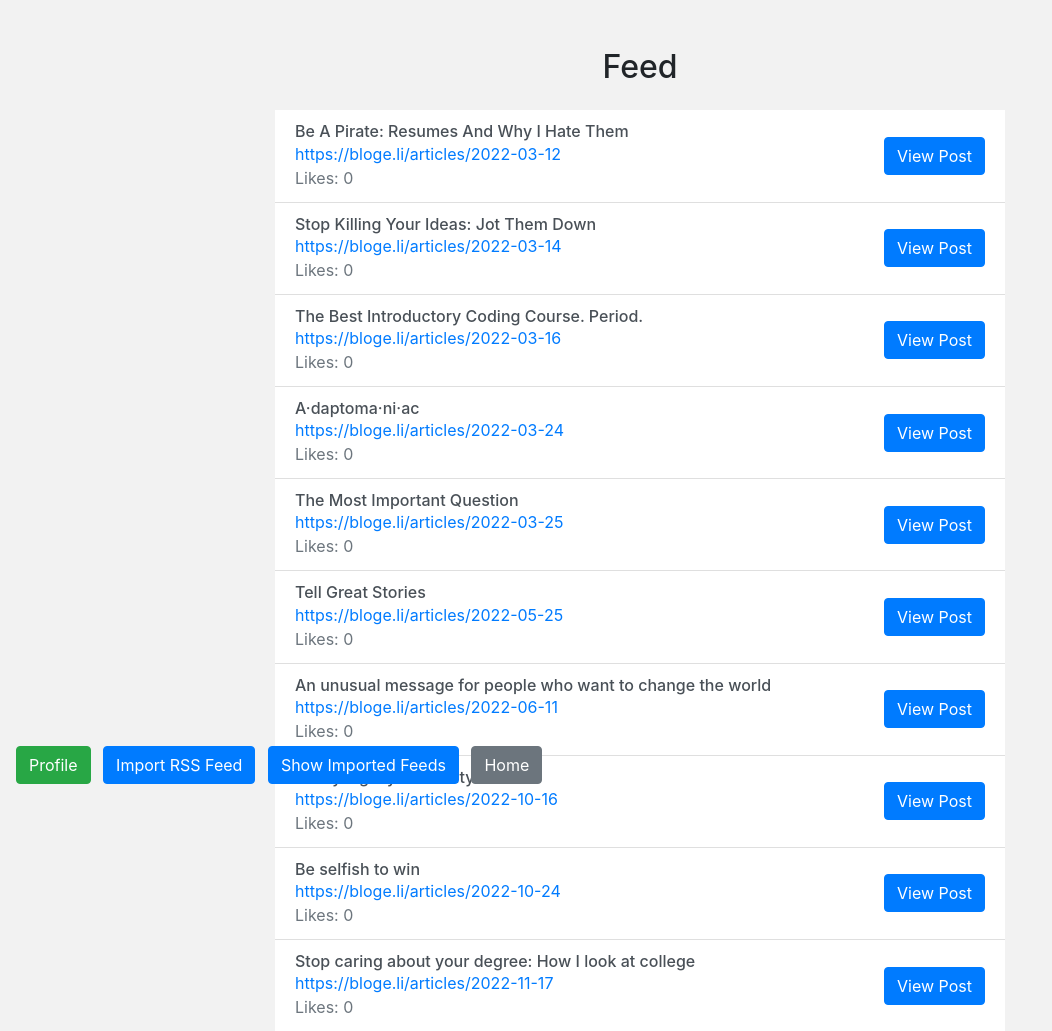
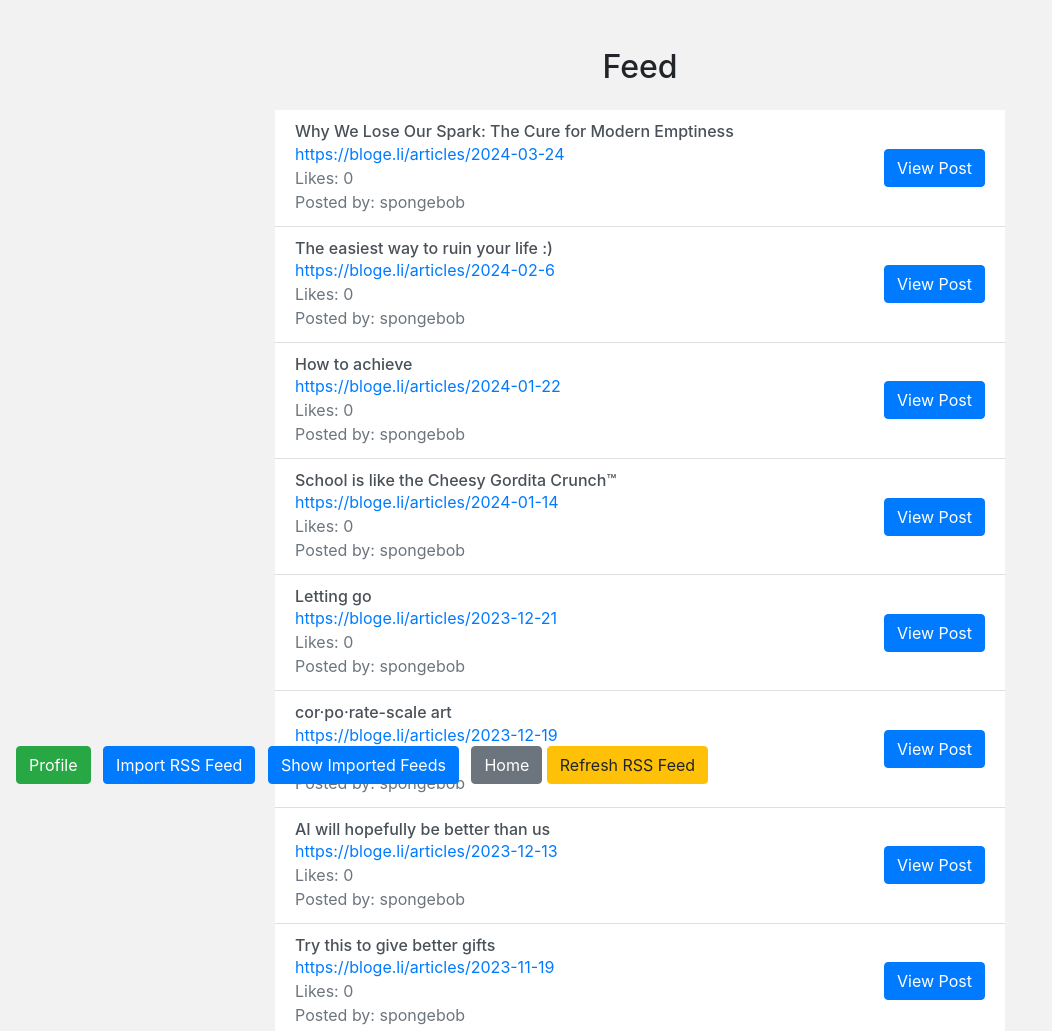
Before and after one commit to erichmond33/HackerSocial, a Django app: page /Linkfeed/feed in a window 1280 px wide. Shown: the top 1031 px of the page, without its empty margins (0-1052 px from the left). Run offline with Django 5.2, Linux system fonts and the light colour scheme; a user stored in the database is signed in; data comes from the database, SQL or seed files in the repository; both versions use the stored data as it was after the commit; some libraries are stand-ins or nearby versions.

Commit message:
refresh feed button

```diff
--- a/Linkfeed/templates/Linkfeed/feed.html
+++ b/Linkfeed/templates/Linkfeed/feed.html
@@ -24,24 +24,9 @@
                                         <h6 class="mb-0">{{ post.title }}</h6>
                                         <p class="mb-0"><a href="{{ post.body }}">{{ post.body }}</a></p>
                                         <p class="mb-0 text-muted">Likes: {{ post.total_likes }}</p>
+                                        {% if post.user != user %}
                                         <p id="posted-by-{{ post.id }}" class="mb-0 text-muted posted-by" style="cursor: pointer;">Posted by: <span class="username-link" data-username="{{ post.user.username }}">{{ post.user.username }}</span></p>
-                                    </div>
-                                    <div>
-                                        <a href="{% url 'post' post.id %}" class="btn btn-primary">View Post</a>
-                                        {% if post.user == user %}
-                                            <button data-post-id="{{ post.id }}" class="delete-btn btn btn-danger">Delete</button>
                                         {% endif %}
-                                    </div>
-                                </div>
-                            </div>
-                    {% endfor %}
-                    {% for post in rss_post %}
-                            <div class="list-group-item list-group-item-action">
-                                <div class="d-flex justify-content-between align-items-center">
-                                    <div>
-                                        <h6 class="mb-0">{{ post.title }}</h6>
-                                        <p class="mb-0"><a href="{{ post.body }}">{{ post.body }}</a></p>
-                                        <p class="mb-0 text-muted">Likes: {{ post.total_likes }}</p>
                                     </div>
                                     <div>
                                         <a href="{% url 'post' post.id %}" class="btn btn-primary">View Post</a>
@@ -66,6 +51,7 @@
     <button id="showImportedFeedsBtn" class="btn btn-primary mr-2" onclick="showImportedFeeds()">Show Imported Feeds</button>
     <!-- Home button -->
     <a href="{% url 'index' %}" class="btn btn-secondary">Home</a>
+    <button id="refresh-imported-rss-feed-btn" class="btn btn-warning">Refresh RSS Feed</button>
 </div>
 
 <!-- Popup for importing RSS feed -->
@@ -172,6 +158,30 @@
             window.location.href = '/Linkfeed/profile/' + username + '/';
         });
     });
+
+    document.getElementById('refresh-imported-rss-feed-btn').addEventListener('click', refreshImportedRSSFeed);
+
+     // Function to refresh the mirrored RSS feed
+     function refreshImportedRSSFeed() {
+        fetch("{% url 'refresh_imported_rss_feed' %}", {
+            method: 'POST',
+            headers: {
+                'Content-Type': 'application/json',
+                'X-CSRFToken': '{{ csrf_token }}'
+            }
+        })
+        .then(response => {
+            if (response.ok) {
+                // Reload the page after successful refresh
+                window.location.reload();
+            } else {
+                console.error('Failed to refresh imported RSS feed');
+            }
+        })
+        .catch(error => {
+            console.error('Error:', error);
+        });
+    }
 </script>
 
 {% endblock body %}
--- a/Linkfeed/urls.py
+++ b/Linkfeed/urls.py
@@ -25,7 +25,7 @@
     path('follow/<str:username>/', views.follow_view, name='follow_profile'),
     path('mirror-rss-feed/', views.mirror_rss_feed, name='mirror_rss_feed'),
     path('import-rss-feed/', views.imported_rss_feed, name='imported_rss_feed'),
-    # path('delete_imported_feed/<int:feed_id>/', views.delete_imported_feed, name='delete_imported_feed'),
     path('delete_imported_feed/<int:feed_id>/', views.delete_imported_feed, name='delete_imported_feed'),
-
+    path('refresh-mirrored-rss-feed/', views.refresh_mirrored_rss_feed, name='refresh_mirrored_rss_feed'),
+    path('refresh-imported-rss-feed/', views.refresh_imported_rss_feed, name='refresh_imported_rss_feed'),
 ]
--- a/Linkfeed/views.py
+++ b/Linkfeed/views.py
@@ -16,6 +16,7 @@
 from .forms import ImportedRSSFeedForm
 from .models import ImportedRSSFeed
 
+from django.db.models import Q
 
 
 @login_required
@@ -32,7 +33,7 @@
         return HttpResponseRedirect(reverse("login"))
     else:
         try:
-            posts = Post.objects.filter(user=request.user)
+            posts = Post.objects.filter(user=request.user).order_by('-timestamp')
             profile = get_object_or_404(Profile, user=request.user)
 
             return render(request, "Linkfeed/profile.html", {"posts": posts, "profile": profile})
@@ -50,7 +51,7 @@
         if profile_user == request.user:
             return redirect('current_user_profile')
         else:
-            posts = Post.objects.filter(user=profile_user)
+            posts = Post.objects.filter(user=request.user).order_by('-timestamp')
             profile = get_object_or_404(Profile, user=profile_user)
 
 
@@ -66,12 +67,12 @@
             # Retrieve the IDs of Linkfeed that the current user is following
             following_ids = profile.following.values_list('id', flat=True)
             # Retrieve posts from the Linkfeed that the current user is following
-            posts = Post.objects.filter(user__id__in=following_ids)
-            rss_post = Post.objects.filter(is_imported_rss_feed_post=True)
+            posts = Post.objects.filter(Q(user__id__in=following_ids) | Q(is_imported_rss_feed_post=True)).order_by('-timestamp')
+
 
             imported_rss_feeds = ImportedRSSFeed.objects.filter(user=request.user)
 
-            return render(request, 'Linkfeed/feed.html', {'posts': posts,'imported_feeds': imported_rss_feeds, 'rss_post': rss_post})
+            return render(request, 'Linkfeed/feed.html', {'posts': posts,'imported_feeds': imported_rss_feeds})
         except Profile.DoesNotExist:
             # Handle the case where the user doesn't have a profile
             return redirect('login')  # Redirect to login page or handle as appropriate
@@ -327,8 +328,8 @@
         feed = feedparser.parse(rss_feed.link)
         entries = feed.entries
 
-        # Iterate through each entry and create a post
-        for entry in entries:
+        # Iterate through each entry in reverse order and create a post
+        for entry in reversed(entries):
             title = entry.get('title', 'No Title')
             body = entry.get('link', 'No Link')  # You can change this to get other fields like summary
             # Create a new post with is_rss_feed_post=True
@@ -337,6 +338,7 @@
         entries = []  # Handle case where RSS feed is not available
 
     return redirect('profile')
+
 
 
 
@@ -356,7 +358,7 @@
                 new_imported_feed = ImportedRSSFeed.objects.create(user=user, link=rss_feed_link)
                 feed = feedparser.parse(rss_feed_link)
                 entries = feed.entries
-                for entry in entries:
+                for entry in reversed(entries):
                     title = entry.get('title', 'No Title')
                     body = entry.get('link', 'No Link')
                     # Create a new post and associate it with the imported RSS feed
@@ -367,12 +369,13 @@
     for imported_feed in user_imported_rss_feeds:
         feed = feedparser.parse(imported_feed.link)
         entries = feed.entries
-        for entry in entries:
+        for entry in reversed(entries):
             title = entry.get('title', 'No Title')
             body = entry.get('link', 'No Link')
             new_post = Post.objects.create(user=user, title=title, body=body, is_imported_rss_feed_post=True, imported_rss_feed=imported_feed)
 
     return redirect('feed')
+
 
 
 def delete_imported_feed(request, feed_id):
@@ -382,3 +385,45 @@
     # Delete the imported RSS feed itself
     imported_rss_feed.delete()
     return redirect('feed')
+
+
+def refresh_mirrored_rss_feed(request):
+    user = request.user
+    rss_feed = RSSFeed.objects.filter(user=user).first()
+
+    if rss_feed:
+        feed = feedparser.parse(rss_feed.link)
+        entries = feed.entries
+
+        for entry in entries:
+            title = entry.get('title', 'No Title')
+            body = entry.get('link', 'No Link')
+
+            # Check if a post with the same title and body already exists as a mirrored RSS feed post
+            if not Post.objects.filter(user=user, title=title, body=body, is_rss_feed_post=True).exists():
+                # Create a new post with is_rss_feed_post=True
+                new_post = Post.objects.create(user=user, title=title, body=body, is_rss_feed_post=True)
+    else:
+        entries = []
+
+    return redirect('profile')
+
+
+def refresh_imported_rss_feed(request):
+    user = request.user
+    imported_rss_feeds = ImportedRSSFeed.objects.filter(user=user)
+
+    for imported_feed in imported_rss_feeds:
+        feed = feedparser.parse(imported_feed.link)
+        entries = feed.entries
+
+        for entry in entries:
+            title = entry.get('title', 'No Title')
+            body = entry.get('link', 'No Link')
+
+            # Check if a post with the same title and body already exists as an imported RSS feed post
+            if not Post.objects.filter(user=user, title=title, body=body, is_imported_rss_feed_post=True, imported_rss_feed=imported_feed).exists():
+                # Create a new post associated with the imported RSS feed
+                new_post = Post.objects.create(user=user, title=title, body=body, is_imported_rss_feed_post=True, imported_rss_feed=imported_feed)
+
+    return redirect('feed')
```
Also changed, not shown: Linkfeed/templates/Linkfeed/profile.html (+26 -0 lines), Linkfeed/apps.py (line endings or trailing spaces), db.sqlite3.
